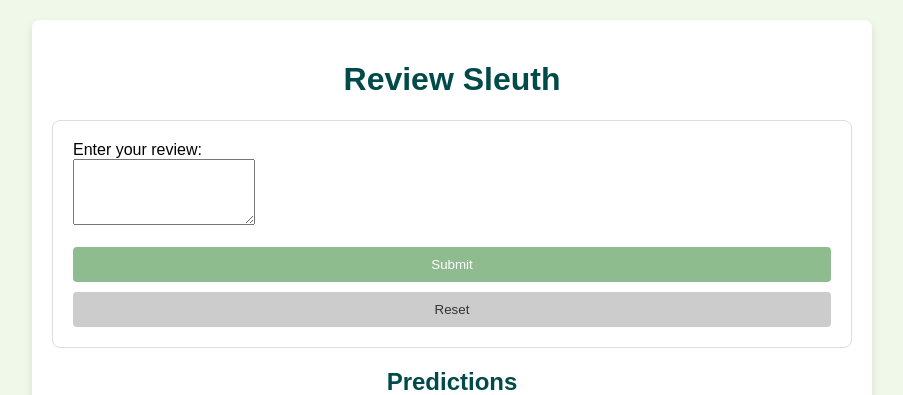
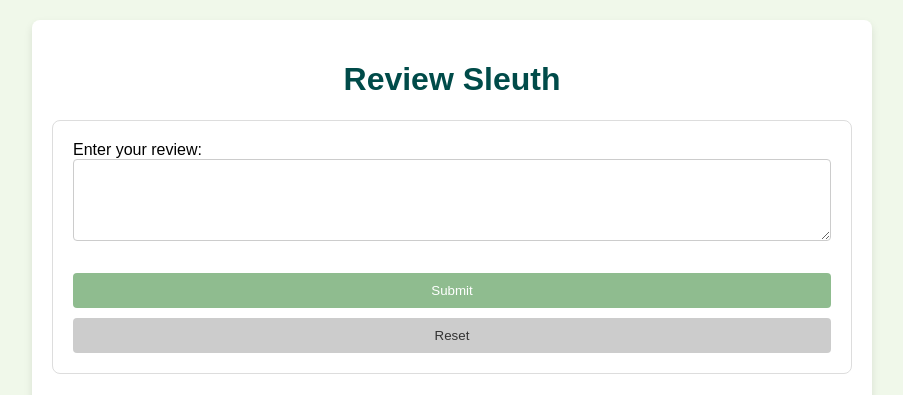
Before and after one commit to vyom-modi/review-sleuth, a Flask app: page / in a window 1280 px wide. Shown: the top 395 px of the page, without its empty margins (188-1091 px from the left). Run offline with Flask 3, Linux system fonts and the light colour scheme; parts of the project's set-up code (start-up, migrations or seed data) failed here and were passed over.

Commit message:
Update styles.css

```diff
--- a/static/styles.css
+++ b/static/styles.css
@@ -44,6 +44,16 @@ input[type="text"] {
     border: 1px solid #ccc;
     border-radius: 4px;
 }
+
+textarea {
+    width: 100%; /* Make the textarea occupy the full width of its container */
+    padding: 10px;
+    margin-bottom: 10px;
+    border: 1px solid #ccc;
+    border-radius: 4px;
+    box-sizing: border-box; /* Include padding and border in the width calculation */
+}
+
 
 /* Submit button styles */
 input[type="submit"] {
```
